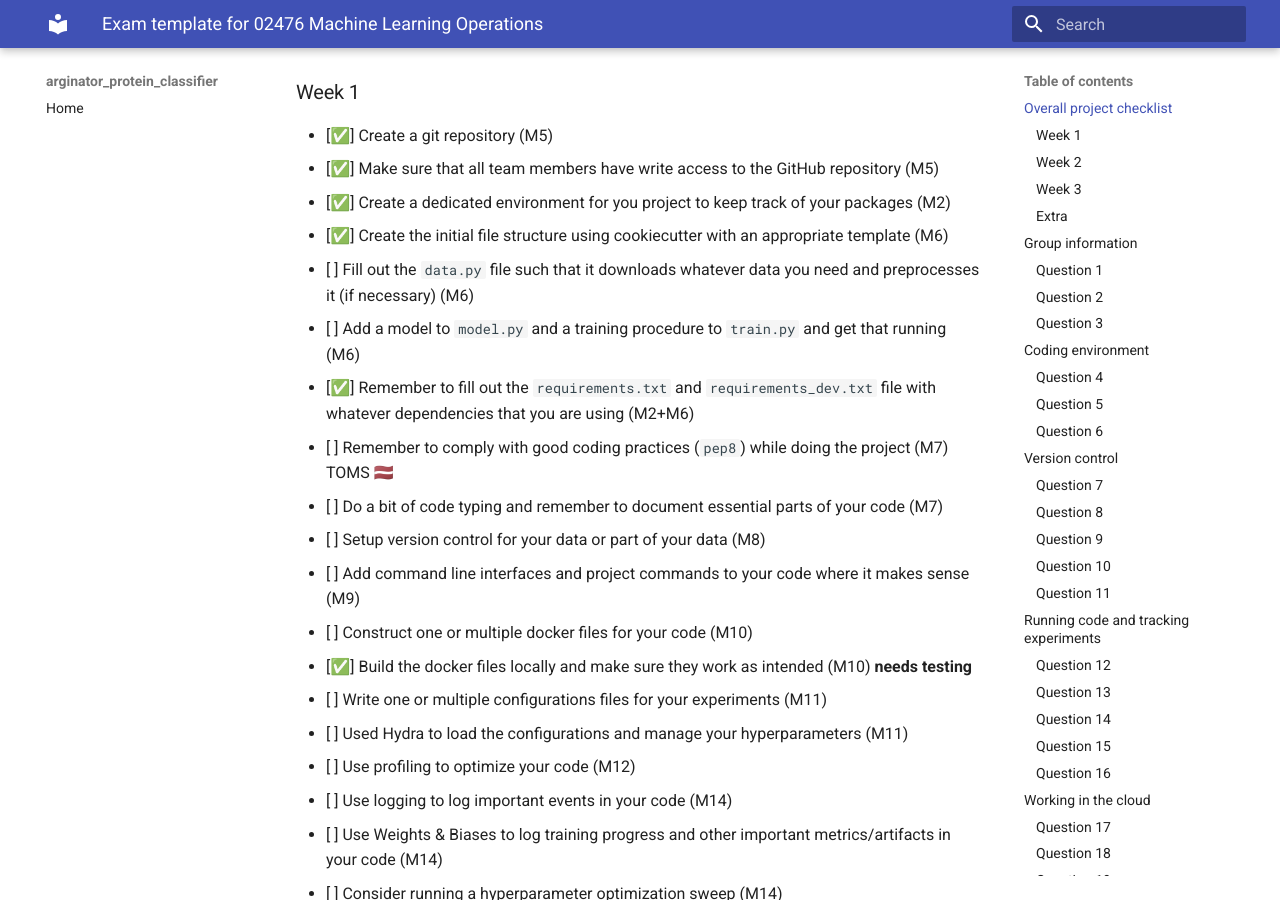
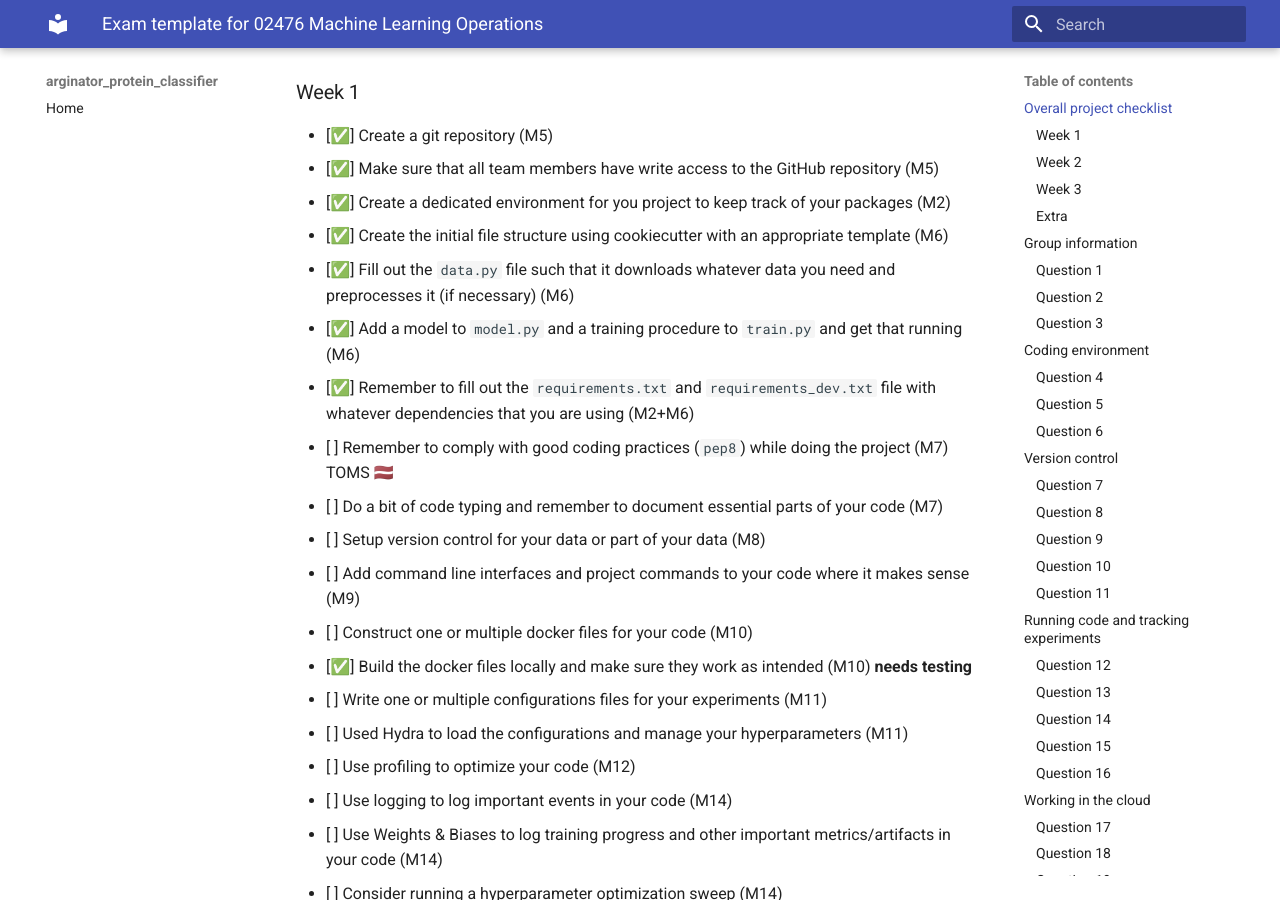
Before and after one commit to elena-iri/ARGinator, an MkDocs documentation site: the page built from docs/source/checklist.md, in a window 1280 px wide and 900 px high, scrolled down 1250 px. Built offline with MkDocs 1.6.1 and Material for MkDocs 9.7.7, drawn with Linux system fonts in a browser that asks for light colours.

```diff
--- a/docs/source/checklist.md
+++ b/docs/source/checklist.md
@@ -56,8 +56,8 @@ will check the repositories and the code to verify your answers.
 * [✅] Make sure that all team members have write access to the GitHub repository (M5)
 * [✅] Create a dedicated environment for you project to keep track of your packages (M2)
 * [✅] Create the initial file structure using cookiecutter with an appropriate template (M6)
-* [ ] Fill out the `data.py` file such that it downloads whatever data you need and preprocesses it (if necessary) (M6)
-* [ ] Add a model to `model.py` and a training procedure to `train.py` and get that running (M6)
+* [✅] Fill out the `data.py` file such that it downloads whatever data you need and preprocesses it (if necessary) (M6)
+* [✅] Add a model to `model.py` and a training procedure to `train.py` and get that running (M6)
 * [✅] Remember to fill out the `requirements.txt` and `requirements_dev.txt` file with whatever dependencies that you
     are using (M2+M6)
 * [ ] Remember to comply with good coding practices (`pep8`) while doing the project (M7) TOMS 🇱🇻
```
